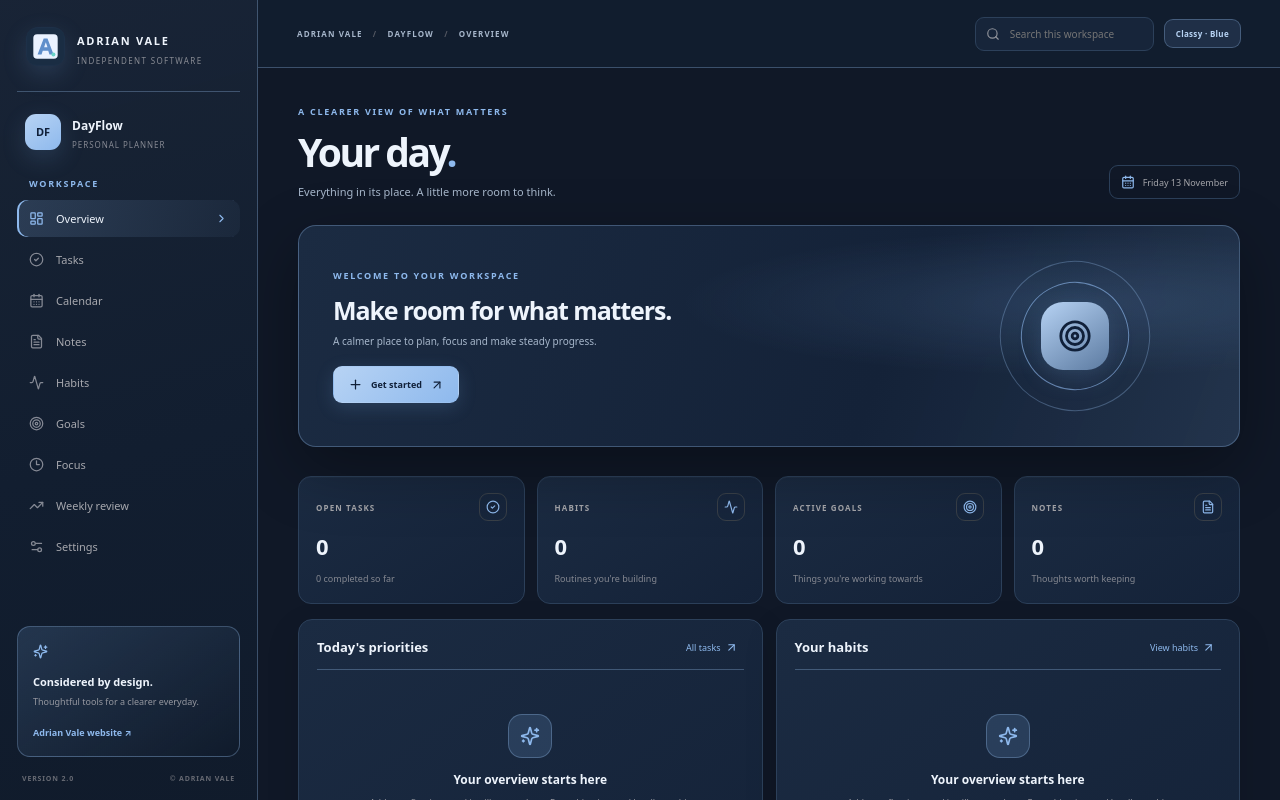
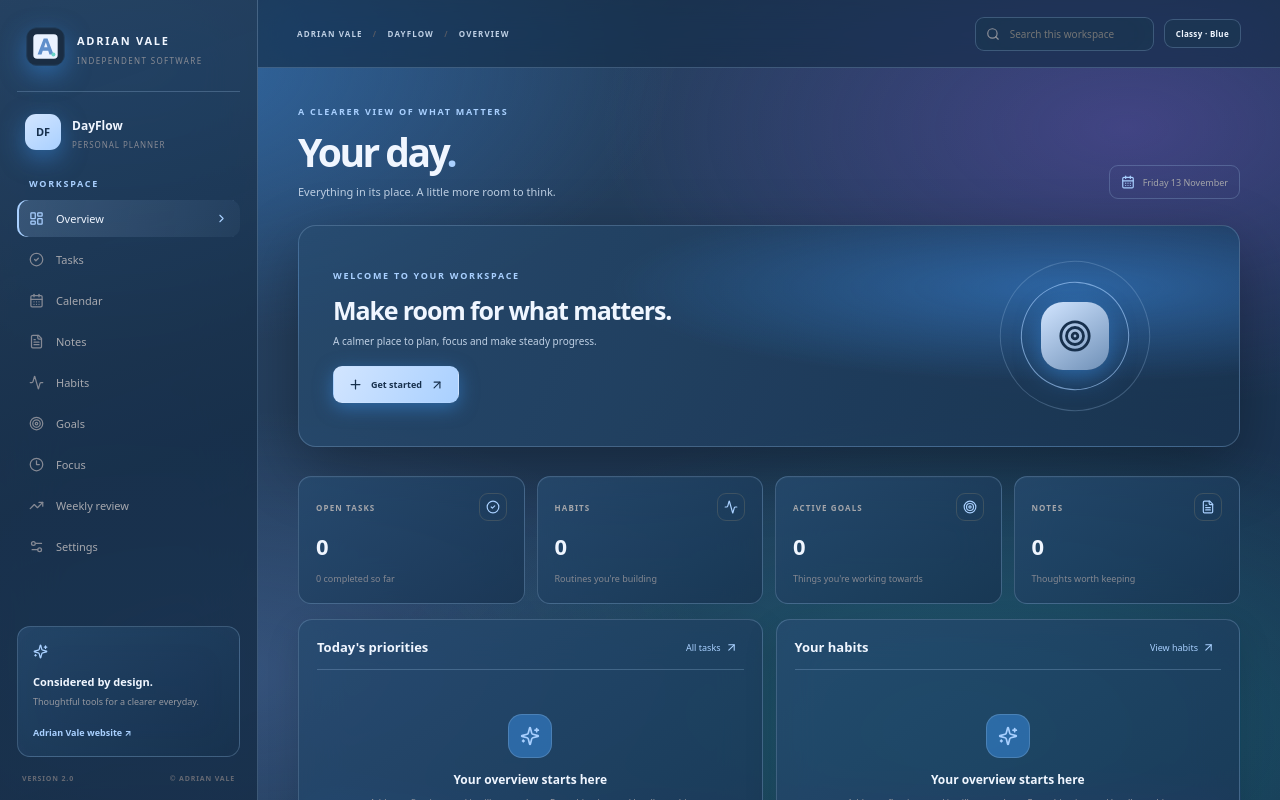
Before and after one commit to adrianvaleitl-debug/DayFlow, a React (Vite) app: page / in a window 1280 px wide. Shown: the top 800 px of the page. Built offline with nearby package versions, Linux system fonts and the light colour scheme.

Commit message:
Match website background with layered colour-glow surfaces

```diff
--- a/src/styles.css
+++ b/src/styles.css
@@ -128,3 +128,117 @@ body{
 @media(prefers-reduced-motion:no-preference){
  .surface,.metric-card,.quote-card,.btn,.sidebar nav button{transition:background .22s ease,border-color .22s ease,box-shadow .22s ease}
 }
+
+
+/* Adrian website background match — layered colour pools, never flat black/grey */
+:root{
+  --av-bg-base:#17304d;
+  --av-panel:rgba(28,54,82,.72);
+  --av-panel-strong:rgba(34,64,94,.84);
+  --av-panel-soft:rgba(42,76,108,.56);
+  --av-line:rgba(155,190,226,.28);
+  --av-glow-a:rgba(63,139,220,.48);
+  --av-glow-b:rgba(116,91,201,.34);
+  --av-glow-c:rgba(45,171,174,.28);
+  --av-glow-d:rgba(123,158,222,.22);
+}
+:root[data-theme="classy"]{
+  color-scheme:dark;
+  --bg:var(--av-bg-base);
+  --side:rgba(22,45,70,.84);
+  --panel:var(--av-panel);
+  --panel2:var(--av-panel-strong);
+  --line:var(--av-line);
+  --text:#f0f6ff;
+  --muted:#bfd0e4;
+  --accent:#a9d0ff;
+  --accent-strong:#d2e5ff;
+  --gold:#a9d0ff;
+  --gold-soft:#e2efff;
+  --accent-ink:#17304d;
+  --surface-top:rgba(39,75,111,.78);
+  --surface-bottom:rgba(24,51,79,.78);
+  --field:rgba(18,42,67,.86);
+  --site-glow:var(--av-glow-a);
+  --site-edge:var(--av-line);
+  --av-glow-a:rgba(58,143,232,.5);
+  --av-glow-b:rgba(126,88,211,.36);
+  --av-glow-c:rgba(35,177,177,.3);
+  --av-glow-d:rgba(114,154,229,.24);
+}
+:root[data-theme="royal"]{
+  color-scheme:dark;
+  --bg:#3a281b;
+  --side:rgba(63,42,27,.86);
+  --panel:rgba(83,57,36,.76);
+  --panel2:rgba(103,71,43,.82);
+  --line:rgba(231,195,137,.3);
+  --text:#fff4e1;
+  --muted:#e0c9a8;
+  --accent:#e7c17c;
+  --accent-strong:#f5dba7;
+  --gold:#e7c17c;
+  --gold-soft:#fff0cc;
+  --accent-ink:#402a18;
+  --surface-top:rgba(105,73,44,.8);
+  --surface-bottom:rgba(67,46,31,.82);
+  --field:rgba(58,39,26,.9);
+  --site-glow:rgba(231,178,91,.38);
+  --site-edge:rgba(239,204,148,.34);
+  --av-glow-a:rgba(194,126,54,.42);
+  --av-glow-b:rgba(230,186,105,.38);
+  --av-glow-c:rgba(144,91,51,.34);
+  --av-glow-d:rgba(245,218,166,.2);
+}
+html,body,#root,.app-shell,.main{
+  background-color:transparent!important;
+  color:var(--text);
+}
+html{background:var(--bg)!important}
+body{
+  min-height:100vh;
+  background-color:var(--bg)!important;
+  background-image:
+    radial-gradient(ellipse 58% 48% at 10% 8%,var(--av-glow-a),transparent 74%),
+    radial-gradient(ellipse 54% 46% at 88% 16%,var(--av-glow-b),transparent 76%),
+    radial-gradient(ellipse 62% 52% at 76% 92%,var(--av-glow-c),transparent 78%),
+    radial-gradient(ellipse 48% 42% at 18% 84%,var(--av-glow-d),transparent 78%),
+    linear-gradient(135deg,color-mix(in srgb,var(--bg) 86%,var(--accent) 14%),var(--bg))!important;
+  background-attachment:fixed!important;
+  background-repeat:no-repeat!important;
+}
+#root,.app-shell,.main{background:transparent!important}
+.sidebar{
+  background:linear-gradient(160deg,color-mix(in srgb,var(--side) 92%,var(--accent) 8%),var(--side) 58%,color-mix(in srgb,var(--side) 92%,var(--bg)))!important;
+  border-color:var(--site-edge)!important;
+  backdrop-filter:blur(28px) saturate(1.22);
+}
+.topbar{
+  background:color-mix(in srgb,var(--side) 78%,transparent)!important;
+  border-color:var(--site-edge)!important;
+  backdrop-filter:blur(26px) saturate(1.25);
+}
+.metric-card,.surface,.quote-card,.focus-card,.entry-modal,.creator-card,.searchbox,.toast,.table-wrap{
+  background:linear-gradient(145deg,var(--surface-top),var(--surface-bottom))!important;
+  border-color:var(--line)!important;
+  backdrop-filter:blur(22px) saturate(1.18);
+}
+.welcome-banner{
+  background:
+    radial-gradient(ellipse at 82% 28%,var(--site-glow),transparent 42%),
+    linear-gradient(115deg,var(--surface-top),var(--surface-bottom))!important;
+  border-color:var(--site-edge)!important;
+}
+.form-grid input,.form-grid select,.form-grid textarea,.timer-controls select,
+.settings-field input,.review-area,.scanner-controls select{
+  background:var(--field)!important;
+  border-color:var(--line)!important;
+  color:var(--text)!important;
+}
+.searchbox{background:var(--panel)!important}
+.record,.session-row,.task-progress,.section-title{border-color:var(--site-edge)!important}
+.btn.primary{background:linear-gradient(120deg,var(--accent-strong),var(--accent))!important;color:var(--accent-ink)!important}
+.btn.secondary,.theme-switch,.calendar-nav button{background:var(--panel)!important;border-color:var(--site-edge)!important;color:var(--text)!important}
+.modal-backdrop{background:color-mix(in srgb,var(--bg) 76%,transparent)!important}
+.progress-track{background:color-mix(in srgb,var(--panel2) 72%,var(--bg))!important}
+.app-footer,.breadcrumb,.record-meta,.section-toolbar p,.muted,.disclaimer{color:var(--muted)!important}
```
